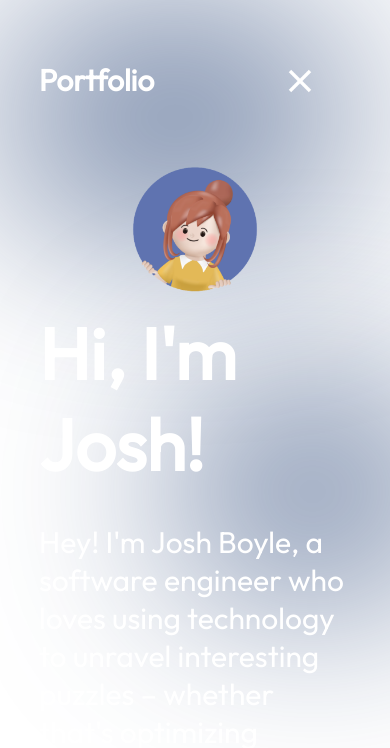
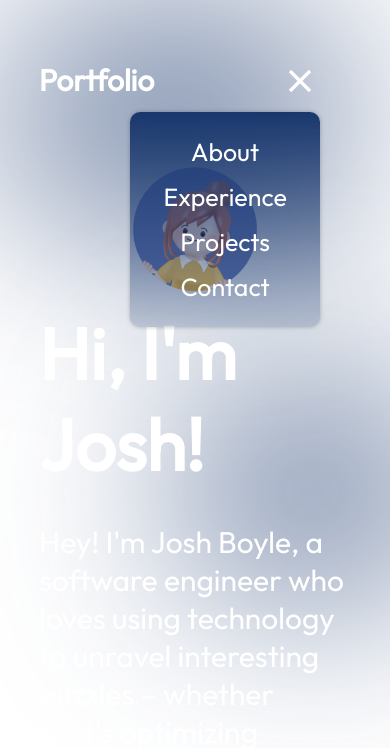
Before and after one commit to OiMickBoi/Personal-Website, a React (Vite) app in the folder react-portfolio/: page / in a window 390 px wide. Both pictures are taken after a click on the picture 299 px from the left and 81 px from the top of the page. Shown: the top 748 px of the page. Built offline with nearby package versions, Linux system fonts and the light colour scheme.

Commit message:
navbar fixes

```diff
--- a/react-portfolio/src/components/NavBar/Navbar.jsx
+++ b/react-portfolio/src/components/NavBar/Navbar.jsx
@@ -17,7 +17,9 @@
         alt="menu-button"
         onClick={() => setMenuOpen(!menuOpen)}
       />
-      <ul className={styles.menuItems}>
+      <ul className={`${styles.menuItems} ${menuOpen && styles.menuOpen}`}
+        onClick={() => setMenuOpen(false)}
+        >
         <li><a href="#about">About</a></li>
         <li><a href="#experience">Experience</a></li>
         <li><a href="#projects">Projects</a></li>
--- a/react-portfolio/src/components/NavBar/Navbar.module.css
+++ b/react-portfolio/src/components/NavBar/Navbar.module.css
@@ -71,4 +71,9 @@
     box-shadow: 0 0 4px 0 rgba(0, 0, 0, 0.25);
 
   }
+
+  .menuOpen {
+    display: flex;
+    z-index: 1;
+  }
 }
```
